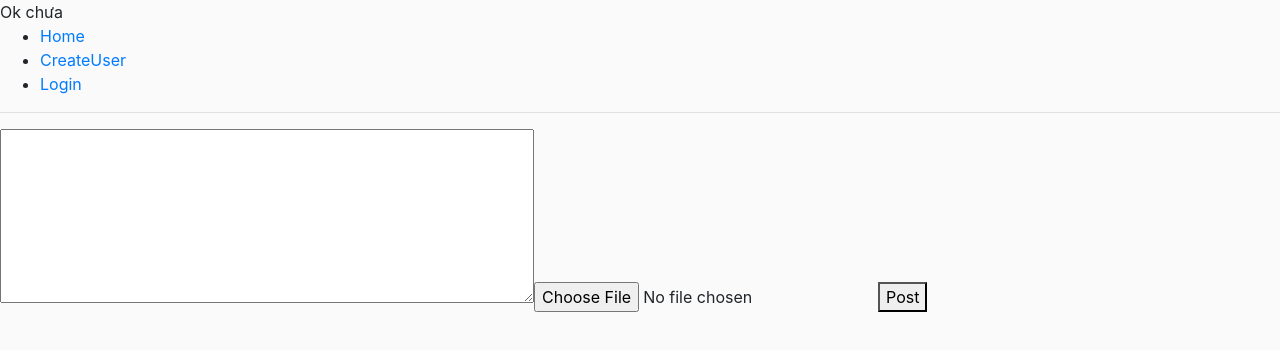
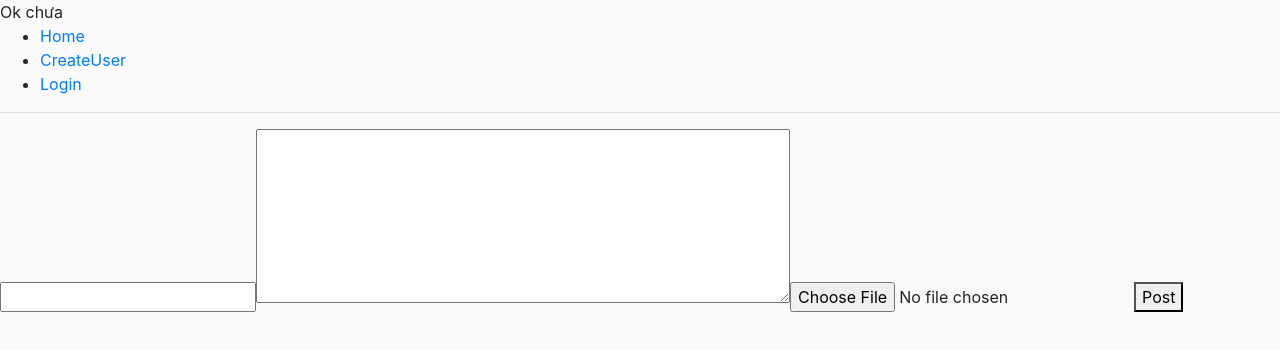
Before and after one commit to minhthao56/codersx-reatjs-lesson28, a React (Create React App) app: page / in a window 1280 px wide. Shown: the top 350 px of the page. Built offline with nearby package versions, Linux system fonts and the light colour scheme.

Commit message:
adjust data post to mongoDB

```diff
--- a/src/components/Home.js
+++ b/src/components/Home.js
@@ -1,17 +1,22 @@
 import React, { Component } from "react";
 import { Link } from "react-router-dom";
 import axios from "axios";
+import { connect } from "mongoose";
 export class Home extends Component {
   constructor(props) {
     super(props);
     this.state = {
       file: null,
-      value: "",
+      title: "",
+      description: "",
     };
   }
   handleChange = (event) => {
+    const target = event.target;
+    const name = target.name;
+    const value = target.value;
     this.setState({
-      value: event.target.value,
+      [name]: value,
     });
   };
   //file
@@ -24,11 +29,13 @@ export class Home extends Component {
   handleSubmit = (event) => {
     event.preventDefault();
     const user = this.props.user;
-    const post = this.state.value;
+    const title = this.state.title;
+    const description = this.state.description;
     const fd = new FormData();
     fd.append("fileImagePost", this.state.file);
     fd.append("user", user._id);
-    fd.append("post", post);
+    fd.append("title", title);
+    fd.append("description", description);
 
     axios.post("http://localhost:3001/posts/status", fd).then((res) => {
       console.log(res);
@@ -53,10 +60,17 @@ export class Home extends Component {
         {/* Home */}
         <div>
           <form onSubmit={this.handleSubmit}>
+            <input
+              type="text"
+              name="title"
+              onChange={this.handleChange}
+              value={this.state.title}
+            />
             <textarea
               rows="7"
               cols="50"
-              value={this.state.value}
+              name="description"
+              value={this.state.description}
               onChange={this.handleChange}
             ></textarea>
             <input type="file" onChange={this.handleFile} />
```
Also changed, not shown: controllers/post.controller.js (+8 -5 lines), 5 other files (tests, documents, lock files or other folders).
